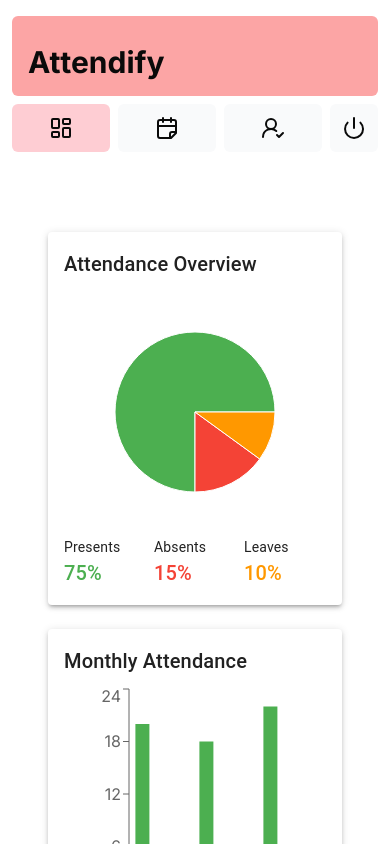
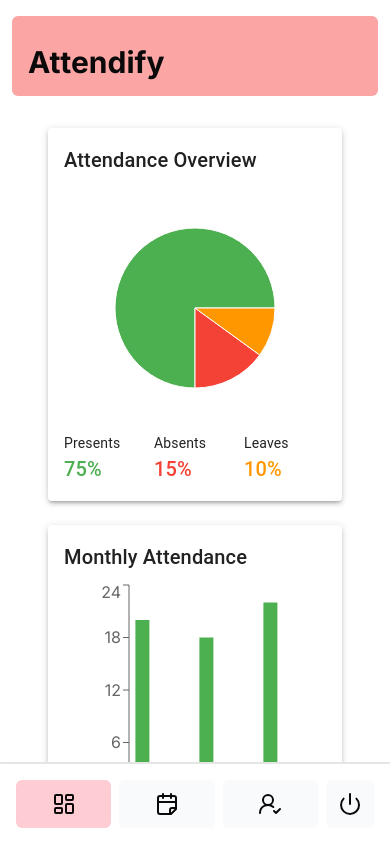
Before and after one commit to hackathon-19-20/attendify, a Next.js app in the folder website/: page /dashboard in a window 390 px wide. Shown: the top 844 px of the page. Built offline with nearby package versions, Linux system fonts and the light colour scheme.

Commit message:
Updated the UI of the dashboard

```diff
--- a/website/src/app/login/page.tsx
+++ b/website/src/app/login/page.tsx
@@ -4,17 +4,7 @@
 import { useRouter } from 'next/navigation';
 import Link from 'next/link';
 import Navbar from '@/components/Navbar';
-
-
-export async function setCookie(name: string, value: string, days: number) {
-  let expires = "";
-  if (days) {
-      const date = new Date();
-      date.setTime(date.getTime() + days * 24 * 60 * 60 * 1000);
-      expires = "; expires=" + date.toUTCString();
-  }
-  document.cookie = name + "=" + (value || "") + expires + "; path=/";
-}
+import { setCookie } from '@/lib/cookies';
 
 const Login: React.FC = () => {
   const [email, setEmail] = useState('');
@@ -34,8 +24,8 @@
       const result = await loginUser(email, password);
 
       if (result.success && result.token) {
-        setCookie("authToken" , result.token , 7);
-        console.log("suceess");
+        const res = await setCookie("authToken" , result.token , 7);
+        console.log(res);
         router.push('/dashboard');
       } else {
         setError(result.message || 'Login failed.');
--- a/website/src/components/Dashboard/Attendance.tsx
+++ b/website/src/components/Dashboard/Attendance.tsx
@@ -25,10 +25,10 @@
 
   return (
     <Box sx={{ width: '100%', marginTop: {
-      xs: 2,
-      sm: 3,
-      md: 4,
-      lg: 5,
+      xs: -5,
+      sm: -5,
+      md: -3,
+      lg: -3,
     } }}>
 
       <Tabs value={tabIndex} onChange={handleChange} centered>
--- a/website/src/components/Dashboard/Dashboard.tsx
+++ b/website/src/components/Dashboard/Dashboard.tsx
@@ -18,12 +18,14 @@
 
 const AttendanceDashboard: React.FC = () => {
   return (
-    <Box sx={{ flexGrow: 1, padding: 3, marginTop: {
-      xs: 2,
-      sm: 3,
-      md: 4,
-      lg: 5,
-    }, }}>
+    <Box sx={{
+      flexGrow: 1, padding: 3, marginTop: {
+        xs: -5,
+        sm: -5,
+        md: -3,
+        lg: -3,
+      },
+    }}>
       <Grid container spacing={3}>
         {/* Attendance Summary */}
         <Grid item xs={12} md={4}>
--- a/website/src/components/Dashboard/SideNav.tsx
+++ b/website/src/components/Dashboard/SideNav.tsx
@@ -5,18 +5,31 @@
 export default function SideNav() {
 
   return (
-    <div className="flex h-full flex-col px-3 py-4 md:px-2">
+    <div className="flex h-full flex-col px-3 py-4 md:px-2 relative">
       <Link
         className="mb-2 flex h-20 items-end justify-start rounded-md bg-red-300 p-4 md:h-40"
         href="/"
       >
-          <p className="font-bold text-3xl text-foreground">Attendify</p>
+        <p className="font-bold text-3xl text-foreground">Attendify</p>
       </Link>
-      <div className="flex grow flex-row justify-between space-x-2 md:flex-col md:space-x-0 md:space-y-2">
+
+      <div className="hidden md:flex grow flex-row justify-between space-x-2 md:flex-col md:space-x-0 md:space-y-2">
         <NavLinks />
         <div className="hidden h-auto w-full grow rounded-md bg-gray-50 md:block"></div>
         <div>
-          <SignOutButton/>
+          <SignOutButton />
+        </div>
+      </div>
+
+      {/* Bottom Navbar for Mobile */}
+      <div className="fixed bottom-0 left-0 right-0 bg-white p-4 flex justify-between shadow-lg md:hidden z-10 border-t-2 ">
+        {/* Add the navigation links and sign-out button in mobile view */}
+        <div className="flex grow flex-row justify-between space-x-2 md:flex-col md:space-x-0 md:space-y-2">
+          <NavLinks />
+          <div className="hidden h-auto w-full grow rounded-md bg-gray-50 md:block"></div>
+          <div>
+            <SignOutButton />
+          </div>
         </div>
       </div>
     </div>
--- /dev/null
+++ b/website/src/lib/cookies.ts
@@ -0,0 +1,13 @@
+"use client"
+
+
+export async function setCookie(name: string, value: string, days: number) {
+    let expires = "";
+    if (days) {
+        const date = new Date();
+        date.setTime(date.getTime() + days * 24 * 60 * 60 * 1000);
+        expires = "; expires=" + date.toUTCString();
+    }
+    document.cookie = name + "=" + (value || "") + expires + "; path=/";
+    return true;
+}
```
Also changed, not shown: website/src/app/api/signup/route.ts (deleted).
